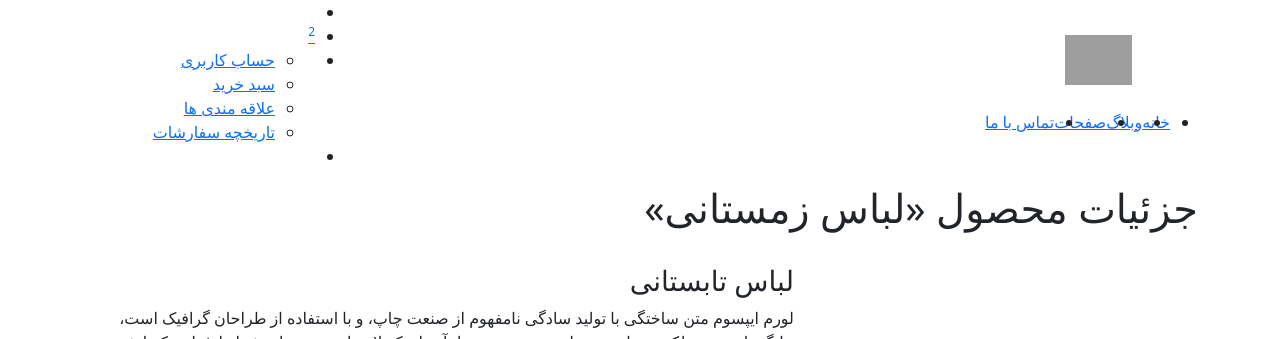
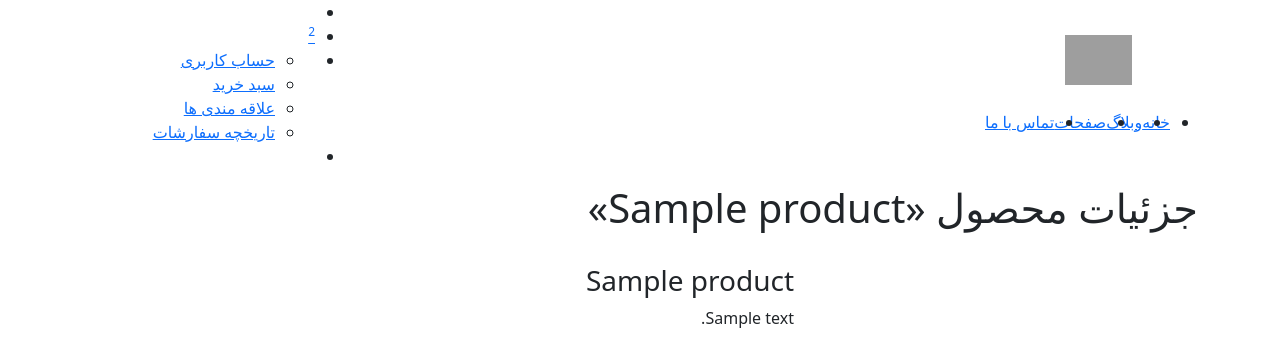
Before and after one commit to mohammadrezaelahi/online_shop, a Django app: page /products/1 in a window 1280 px wide. Shown: the top 339 px of the page. Run offline with Django 4.2, Linux system fonts and the light colour scheme; tables that the repository leaves empty hold one stand-in row (values such as "Sample post"); parts of the project's set-up code (start-up, migrations or seed data) failed here and were passed over; some libraries are stand-ins or nearby versions; grey boxes are pictures that could not be loaded.

Commit message:
change some templates

```diff
--- a/products/templates/products/product_detail.html
+++ b/products/templates/products/product_detail.html
@@ -1,4 +1,6 @@
 {% extends "_base.html" %}
+{% load i18n %}
+{% load comment_tags %}
 {% load static %}
 {% load crispy_forms_tags %}
 {% load crispy_forms_filters %}
@@ -16,7 +18,7 @@ product detail
                 <div class="row">
                     <div class="col-12">
                         <div class="d-flex justify-content-between align-items-center flex-sm-row flex-column">
-                            <h1 class="page-title">جزئیات محصول «لباس زمستانی»</h1>
+                            <h1 class="page-title">جزئیات محصول «{{ product.title }}»</h1>
                         </div>
                     </div>
                 </div>
@@ -34,22 +36,24 @@ product detail
                         </div>
                         <div class="col-12 col-sm-8 product-main-details mt-md--50">
                             <div class="product-summary pl-lg--30 pl-md--0 text-right p-4">
-                                <h3 class="product-title mb--20">لباس تابستانی</h3>
+                                <h3 class="product-title mb--20">{{ product.title }}</h3>
                                 <p class="product-short-description mb--20">
-                                    لورم ایپسوم متن ساختگی با تولید سادگی نامفهوم از صنعت چاپ، و با استفاده از طراحان گرافیک است، چاپگرها و متون بلکه روزنامه و مجله در ستون و سطرآنچنان که لازم است، و برای شرایط فعلی تکنولوژی مورد نیاز، و کاربردهای متنوع با هدف بهبود ابزارهای کاربردی
+                                    {{ product.description|truncatewords:50 }}
                                 </p>
                                 <div class="my-5 py-5 product-price-wrapper mb--25">
-                                    <span class="money text-success">۱۴۸,۰۰۰ تومان</span>
+                                    <span class="money text-success">{{ product.price }} تومان</span>
                                     <span class="price-separator">-</span>
-                                    <span class="money old-price text-danger">۲۱۰,۰۰۰ تومان</span>
+                                    <span class="money old-price text-danger">{{ product.price }} تومان</span>
                                 </div>
                                 <div class="product-action d-flex align-items-sm-center align-content-center mb--30">
                                     <div class="quantity-wrapper d-flex justify-content-start">
                                         <div class="quantity">
-                                            <input type="number" class="quantity-input" name="qty" id="qty" value="1" min="1">
+                                            <input type="number" class="quantity-input" name="qty" id="qty" value="1"
+                                                   min="1">
                                         </div>
                                     </div>
-                                    <button type="button" class="btn btn-small btn-bg-red btn-color-white btn-hover-2" onclick="window.location.href='cart.html'">
+                                    <button type="button" class="btn btn-small btn-bg-red btn-color-white btn-hover-2"
+                                            onclick="window.location.href='cart.html'">
                                         اضافه به سبد خرید
                                     </button>
                                 </div>
@@ -68,29 +72,28 @@ product detail
                         <div class="col-12">
                             <div class="product-data-tab tab-style-3">
                                 <div class="nav nav-tabs product-data-tab__head" id="product-tab" role="tablist">
-                                    <a class="m-0 product-data-tab__link nav-link active" id="nav-description-tab" data-toggle="tab" href="#nav-description" role="tab" aria-selected="true">
-                                        <span>توضیحات محصول</span>
+                                    <a class="m-0 product-data-tab__link nav-link active" id="nav-description-tab"
+                                       data-toggle="tab" href="#nav-description" role="tab" aria-selected="true">
+                                        <span>{% trans "product description" %}</span>
                                     </a>
-                                    <a class="m-0 product-data-tab__link nav-link" id="nav-info-tab" data-toggle="tab" href="#nav-info" role="tab" aria-selected="true">
+                                    <a class="m-0 product-data-tab__link nav-link" id="nav-info-tab" data-toggle="tab"
+                                       href="#nav-info" role="tab" aria-selected="true">
                                         <span>ویژگی ها</span>
                                     </a>
-                                    <a class="m-0 product-data-tab__link nav-link" id="nav-reviews-tab" data-toggle="tab" href="#nav-reviews" role="tab" aria-selected="true">
-                                        <span>نظرات (۱)</span>
+                                    <a class="m-0 product-data-tab__link nav-link" id="nav-reviews-tab"
+                                       data-toggle="tab" href="#nav-reviews" role="tab" aria-selected="true">
+                                        <span>نظرات ({{product.comments.all|only_active_comments|length }})</span>
                                     </a>
                                 </div>
                                 <div class="tab-content product-data-tab__content" id="product-tabContent">
-                                    <div class="tab-pane fade show active" id="nav-description" role="tabpanel" aria-labelledby="nav-description-tab">
+                                    <div class="tab-pane fade show active" id="nav-description" role="tabpanel"
+                                         aria-labelledby="nav-description-tab">
                                         <div class="product-description text-justify">
-                                            <p>لورم ایپسوم متن ساختگی با تولید سادگی نامفهوم از صنعت چاپ، و با استفاده از طراحان گرافیک است، چاپگرها و متون بلکه روزنامه و مجله در ستون و سطرآنچنان که لازم است، و برای شرایط فعلی تکنولوژی مورد نیاز، و کاربردهای متنوع با هدف بهبود ابزارهای کاربردی می باشد، کتابهای زیادی در شصت و سه درصد گذشته حال و آینده، شناخت فراوان جامعه و متخصصان را می طلبد، تا با نرم افزارها شناخت بیشتری را برای طراحان رایانه ای علی الخصوص طراحان خلاقی، و فرهنگ پیشرو در زبان فارسی ایجاد کرد، در این صورت می توان امید داشت که تمام و دشواری موجود در ارائه راهکارها، و شرایط سخت تایپ به پایان رسد و زمان مورد نیاز شامل حروفچینی دستاوردهای اصلی، و جوابگوی سوالات پیوسته اهل دنیای موجود طراحی اساسا مورد استفاده قرار گیرد.لورم ایپسوم متن ساختگی با تولید سادگی نامفهوم از صنعت چاپ، و با استفاده از
-                                                طراحان گرافیک است، چاپگرها و متون بلکه روزنامه و مجله در ستون و سطرآنچنان که لازم است، و برای شرایط فعلی تکنولوژی مورد نیاز، و کاربردهای متنوع با هدف بهبود ابزارهای کاربردی می باشد، کتابهای زیادی در شصت و سه درصد گذشته حال و آینده، شناخت فراوان جامعه و متخصصان را می طلبد،
-                                                تا با نرم افزارها شناخت بیشتری را برای طراحان رایانه ای علی الخصوص طراحان خلاقی، و فرهنگ پیشرو در زبان فارسی ایجاد کرد، در این صورت می توان امید داشت که تمام و دشواری موجود در ارائه راهکارها، و شرایط سخت تایپ به پایان رسد و زمان مورد نیاز شامل حروفچینی دستاوردهای اصلی،
-                                                و جوابگوی سوالات پیوسته اهل دنیای موجود طراحی اساسا مورد استفاده قرار گیرد.لورم ایپسوم متن ساختگی با تولید سادگی نامفهوم از صنعت چاپ، و با استفاده از طراحان گرافیک است، چاپگرها و متون بلکه روزنامه و مجله در ستون و سطرآنچنان که لازم است، و برای شرایط فعلی تکنولوژی مورد نیاز،</p><p>
-                                                و کاربردهای متنوع با هدف بهبود ابزارهای کاربردی می باشد، کتابهای زیادی در شصت و سه درصد گذشته حال و آینده، شناخت فراوان جامعه و متخصصان را می طلبد، تا با نرم افزارها شناخت بیشتری را برای طراحان رایانه ای علی الخصوص طراحان خلاقی، و فرهنگ پیشرو در زبان فارس
-                                                ی ایجاد کرد، در این صورت می توان امید داشت که تمام و دشواری موجود در ارائه راهکارها، و شرایط سخت تایپ به پایان رسد و زمان مورد نیاز شامل حروفچینی دستاوردهای اصلی، و جوابگوی سوالات پیوسته اهل دنیای موجود طراحی اساسا مورد استفاده قرار گیرد.</p>
-
+                                            <p>{{ product.description|linebreaks }}</p>
                                         </div>
                                     </div>
-                                    <div class="tab-pane text-right" id="nav-info" role="tabpanel" aria-labelledby="nav-info-tab">
+                                    <div class="tab-pane text-right" id="nav-info" role="tabpanel"
+                                         aria-labelledby="nav-info-tab">
                                         <div class="table-content table-responsive">
                                             <table class="table shop_attributes">
                                                 <tbody>
@@ -115,31 +118,35 @@ product detail
                                             </table>
                                         </div>
                                     </div>
-                                    <div class="tab-pane fade" id="nav-reviews" role="tabpanel" aria-labelledby="nav-reviews-tab">
+                                    <div class="tab-pane fade" id="nav-reviews" role="tabpanel"
+                                         aria-labelledby="nav-reviews-tab">
                                         <div class="product-reviews">
-                                            <h3 class="review__title">۱ نظر برای لباس تابستانی</h3>
+                                            <h3 class="review__title">{{product.comments.all|only_active_comments|length }}
+                                                {% trans "comment for" %} {{ product.title}}</h3>
                                             <ul class="review__list">
-                                                {% for comment in comments %}
+                                                {% for comment in product.comments.all|only_active_comments %}
                                                     <li class="review__item">
                                                         <div class="review__container">
                                                             <div class="review__text">
                                                                 <div class="d-flex flex-sm-row flex-row">
-                                                                <img src="{%  static "img/others/comment-1.jpg" %}" alt="Review Avatar" class="review__avatar">
+                                                                    <img src="{% static "img/others/comment-1.jpg" %}"
+                                                                         alt="Review Avatar" class="review__avatar p-2">
                                                                     <div>
                                                                         <div class="review__meta">
-                                                                        <strong class="review__author px-4">{{ comment.user }}</strong>
+                                                                            <span class="review__published-date">{{ comment.datetime_created }}</span>
                                                                             <span class="review__dash">-</span>
-                                                                        <span class="review__published-date">{{ comment.datetime_created }}</span>
+                                                                            <strong class="review__author px-4">{{ comment.author }}</strong>
                                                                         </div>
                                                                         <div class="product-rating">
                                                                             <div class="m-0 star-rating star-five">
-                                                                            <span>Rated <strong class="rating">5.00</strong> out of 5</span>
+                                                                                <span>Rated <strong
+                                                                                        class="rating">{{ comment.stars }}</strong> out of 5</span>
                                                                             </div>
                                                                         </div>
                                                                     </div>
                                                                 </div>
-                                                            <p class="review__description text-right px-4">
-                                                                {{ comment.text|linebreaks }}
+                                                                <p class="review__description text-right px-4 mr-5 pr-5">
+                                                                    {{ comment.body }}
                                                                 </p>
                                                             </div>
                                                         </div>
@@ -150,12 +157,13 @@ product detail
                                                 <div class="row">
                                                     <div class="border-top py-5 w-100"></div>
                                                     <div class="col-lg-8 m-auto">
-                                                        <span class="reply-title pull-right">نظر خود را بنویسید</span>
+                                                        <span class="reply-title pull-right">{% trans "write your comment" %}</span>
                                                         <br>
-                                                        <form method="post" class="form text-right">
+                                                            <form action="{% url "comment_create" product.id %}" method="POST">
                                                             {% csrf_token %}
-                                                        {{ form|crispy }}
-                                                            <button type="submit" class="btn btn-primary mt-2">ارسال</button>
+                                                            {{ comment_form|crispy }}
+                                                            <button type="submit" class="btn btn-primary mt-2">{% trans "submit" %}
+                                                            </button>
                                                         </form>
                                                     </div>
                                                 </div>
@@ -198,7 +206,8 @@ product detail
                                     <div class="product-image">
                                         <div class="product-image--holder">
                                             <a href="product-details.html">
-                                        <img src="assets/img/products/prod-9-1.jpg" alt="Product Image" class="primary-image">
+                                                <img src="assets/img/products/prod-9-1.jpg" alt="Product Image"
+                                                     class="primary-image">
                                             </a>
                                         </div>
                                         <span class="product-badge sale">sale</span>
@@ -206,7 +215,8 @@ product detail
                                     <div class="product-image">
                                         <div class="product-image--holder">
                                             <a href="product-details.html">
-                                        <img src="assets/img/products/prod-9-1.jpg" alt="Product Image" class="primary-image">
+                                                <img src="assets/img/products/prod-9-1.jpg" alt="Product Image"
+                                                     class="primary-image">
                                             </a>
                                         </div>
                                         <span class="product-badge sale">sale</span>
@@ -225,7 +235,11 @@ product detail
                                         </div>
                                     </div>
                                     <h3 class="product-title mb--20">لباس تابستانی</h3>
-                            <p class="product-short-description mb--25">Donec accumsan auctor iaculis. Sed suscipit arcu ligula, at egestas magna molestie a. Proin ac ex maximus, ultrices justo eget, sodales orci. Aliquam egestas libero ac turpis pharetra, in vehicula lacus scelerisque. Vestibulum ut sem laoreet, feugiat tellus at, hendrerit arcu.</p>
+                                    <p class="product-short-description mb--25">Donec accumsan auctor iaculis. Sed
+                                        suscipit arcu ligula, at egestas magna molestie a. Proin ac ex maximus, ultrices
+                                        justo eget, sodales orci. Aliquam egestas libero ac turpis pharetra, in vehicula
+                                        lacus scelerisque. Vestibulum ut sem laoreet, feugiat tellus at, hendrerit
+                                        arcu.</p>
                                     <div class="product-price-wrapper mb--25">
                                         <span class="money">$200.00</span>
                                         <span class="price-separator">-</span>
@@ -236,22 +250,26 @@ product detail
                                             <p class="variation-label">Color:</p>
                                             <div class="product-color-variation variation-wrapper">
                                                 <div class="variation">
-                                            <a class="product-color-variation-btn red selected" data-toggle="tooltip" data-placement="top" title="Red">
+                                                    <a class="product-color-variation-btn red selected"
+                                                       data-toggle="tooltip" data-placement="top" title="Red">
                                                         <span class="product-color-variation-label">Red</span>
                                                     </a>
                                                 </div>
                                                 <div class="variation">
-                                            <a class="product-color-variation-btn black" data-toggle="tooltip" data-placement="top" title="Black">
+                                                    <a class="product-color-variation-btn black" data-toggle="tooltip"
+                                                       data-placement="top" title="Black">
                                                         <span class="product-color-variation-label">Black</span>
                                                     </a>
                                                 </div>
                                                 <div class="variation">
-                                            <a class="product-color-variation-btn pink" data-toggle="tooltip" data-placement="top" title="Pink">
+                                                    <a class="product-color-variation-btn pink" data-toggle="tooltip"
+                                                       data-placement="top" title="Pink">
                                                         <span class="product-color-variation-label">Pink</span>
                                                     </a>
                                                 </div>
                                                 <div class="variation">
-                                            <a class="product-color-variation-btn blue" data-toggle="tooltip" data-placement="top" title="Blue">
+                                                    <a class="product-color-variation-btn blue" data-toggle="tooltip"
+                                                       data-placement="top" title="Blue">
                                                         <span class="product-color-variation-label">Blue</span>
                                                     </a>
                                                 </div>
@@ -261,22 +279,26 @@ product detail
                                             <p class="variation-label">Size:</p>
                                             <div class="product-size-variation variation-wrapper">
                                                 <div class="variation">
-                                            <a class="product-size-variation-btn selected" data-toggle="tooltip" data-placement="top" title="S">
+                                                    <a class="product-size-variation-btn selected" data-toggle="tooltip"
+                                                       data-placement="top" title="S">
                                                         <span class="product-size-variation-label">S</span>
                                                     </a>
                                                 </div>
                                                 <div class="variation">
-                                            <a class="product-size-variation-btn" data-toggle="tooltip" data-placement="top" title="M">
+                                                    <a class="product-size-variation-btn" data-toggle="tooltip"
+                                                       data-placement="top" title="M">
                                                         <span class="product-size-variation-label">M</span>
                                                     </a>
                                                 </div>
                                                 <div class="variation">
-                                            <a class="product-size-variation-btn" data-toggle="tooltip" data-placement="top" title="L">
+                                                    <a class="product-size-variation-btn" data-toggle="tooltip"
+                                                       data-placement="top" title="L">
                                                         <span class="product-size-variation-label">L</span>
                                                     </a>
                                                 </div>
                                                 <div class="variation">
-                                            <a class="product-size-variation-btn" data-toggle="tooltip" data-placement="top" title="XL">
+                                                    <a class="product-size-variation-btn" data-toggle="tooltip"
+                                                       data-placement="top" title="XL">
                                                         <span class="product-size-variation-label">XL</span>
                                                     </a>
                                                 </div>
@@ -288,10 +310,13 @@ product detail
                                         <div class="quantity-wrapper d-flex align-items-center mr--30 mr-xs--0 mb-xs--30">
                                             <label class="quantity-label" for="quick-qty">Quantity:</label>
                                             <div class="quantity">
-                                        <input type="number" class="quantity-input" name="qty" id="quick-qty" value="1" min="1">
+                                                <input type="number" class="quantity-input" name="qty" id="quick-qty"
+                                                       value="1" min="1">
                                             </div>
                                         </div>
-                                <button type="button" class="btn btn-small btn-bg-red btn-color-white btn-hover-2" onclick="window.location.href='cart.html'">
+                                        <button type="button"
+                                                class="btn btn-small btn-bg-red btn-color-white btn-hover-2"
+                                                onclick="window.location.href='cart.html'">
                                             Add To Cart
                                         </button>
                                     </div>
```
Lines whose indentation alone changed are shown as unchanged.
